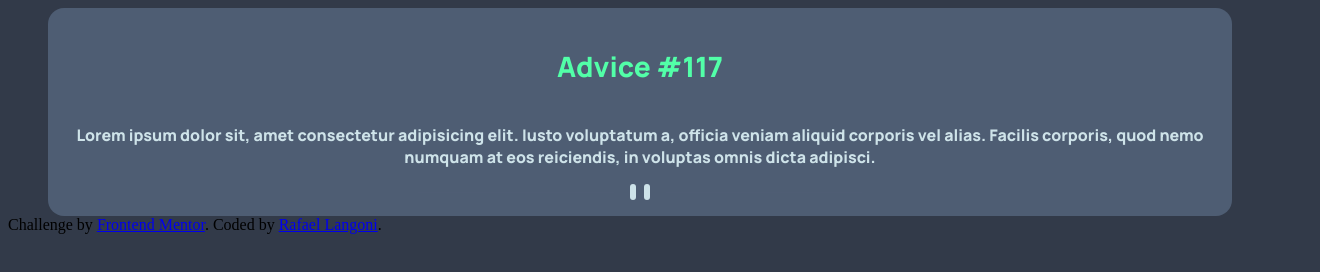
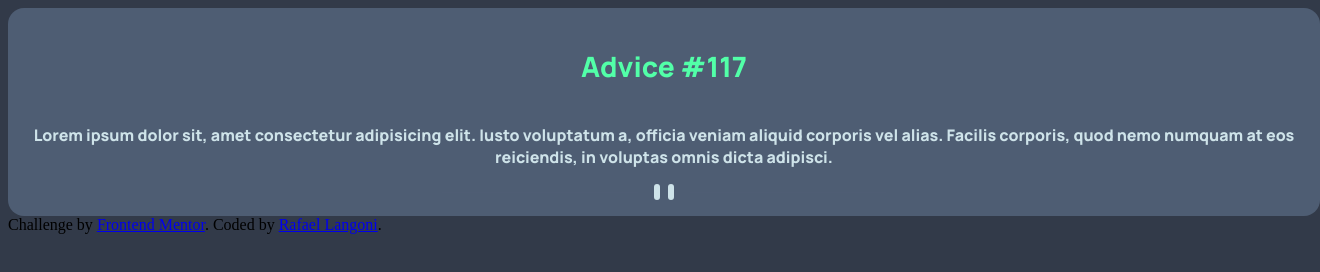
Before and after one commit to rafalangoni/advice-app, a plain HTML site: page index.html in a window 1280 px wide. Shown: the whole page, 1320 px wide, since content can reach past the window. Drawn offline with Linux system fonts and the light colour scheme.

Commit message:
ajuste de width do main

```diff
--- /dev/null
+++ b/assets/reset.css
@@ -0,0 +1,48 @@
+/* http://meyerweb.com/eric/tools/css/reset/
+   v2.0 | 20110126
+   License: none (public domain)
+*/
+
+html, body, div, span, applet, object, iframe,
+h1, h2, h3, h4, h5, h6, p, blockquote, pre,
+a, abbr, acronym, address, big, cite, code,
+del, dfn, em, img, ins, kbd, q, s, samp,
+small, strike, strong, sub, sup, tt, var,
+b, u, i, center,
+dl, dt, dd, ol, ul, li,
+fieldset, form, label, legend,
+table, caption, tbody, tfoot, thead, tr, th, td,
+article, aside, canvas, details, embed,
+figure, figcaption, footer, header, hgroup,
+menu, nav, output, ruby, section, summary,
+time, mark, audio, video {
+	margin: 0;
+	padding: 0;
+	border: 0;
+	font-size: 100%;
+	font: inherit;
+	vertical-align: baseline;
+}
+/* HTML5 display-role reset for older browsers */
+article, aside, details, figcaption, figure,
+footer, header, hgroup, menu, nav, section {
+	display: block;
+}
+body {
+	line-height: 1;
+}
+ol, ul {
+	list-style: none;
+}
+blockquote, q {
+	quotes: none;
+}
+blockquote:before, blockquote:after,
+q:before, q:after {
+	content: '';
+	content: none;
+}
+table {
+	border-collapse: collapse;
+	border-spacing: 0;
+}
--- a/assets/styles.css
+++ b/assets/styles.css
@@ -21,7 +21,7 @@ body{
     align-items: center;
     margin: 0 auto;
     padding: 1rem;
-    width: 90vw;
+    width: 100vw;
 }
 
 .principal__advice{
--- a/index.html
+++ b/index.html
@@ -2,7 +2,8 @@
 <html lang="en">
 <head>
   <meta charset="UTF-8">
-  <meta name="viewport" content="width=device-width, initial-scale=1.0"> <!-- displays site properly based on user's device -->
+  <meta name="viewport" content="width=device-width, initial-scale=1.0">
+  <!-- <link rel="stylesheet" href="./assets/reset.css"> -->
   <link rel="preconnect" href="https://fonts.googleapis.com">
   <link rel="preconnect" href="https://fonts.gstatic.com" crossorigin>
   <link href="https://fonts.googleapis.com/css2?family=Manrope:wght@800&display=swap" rel="stylesheet">
```
